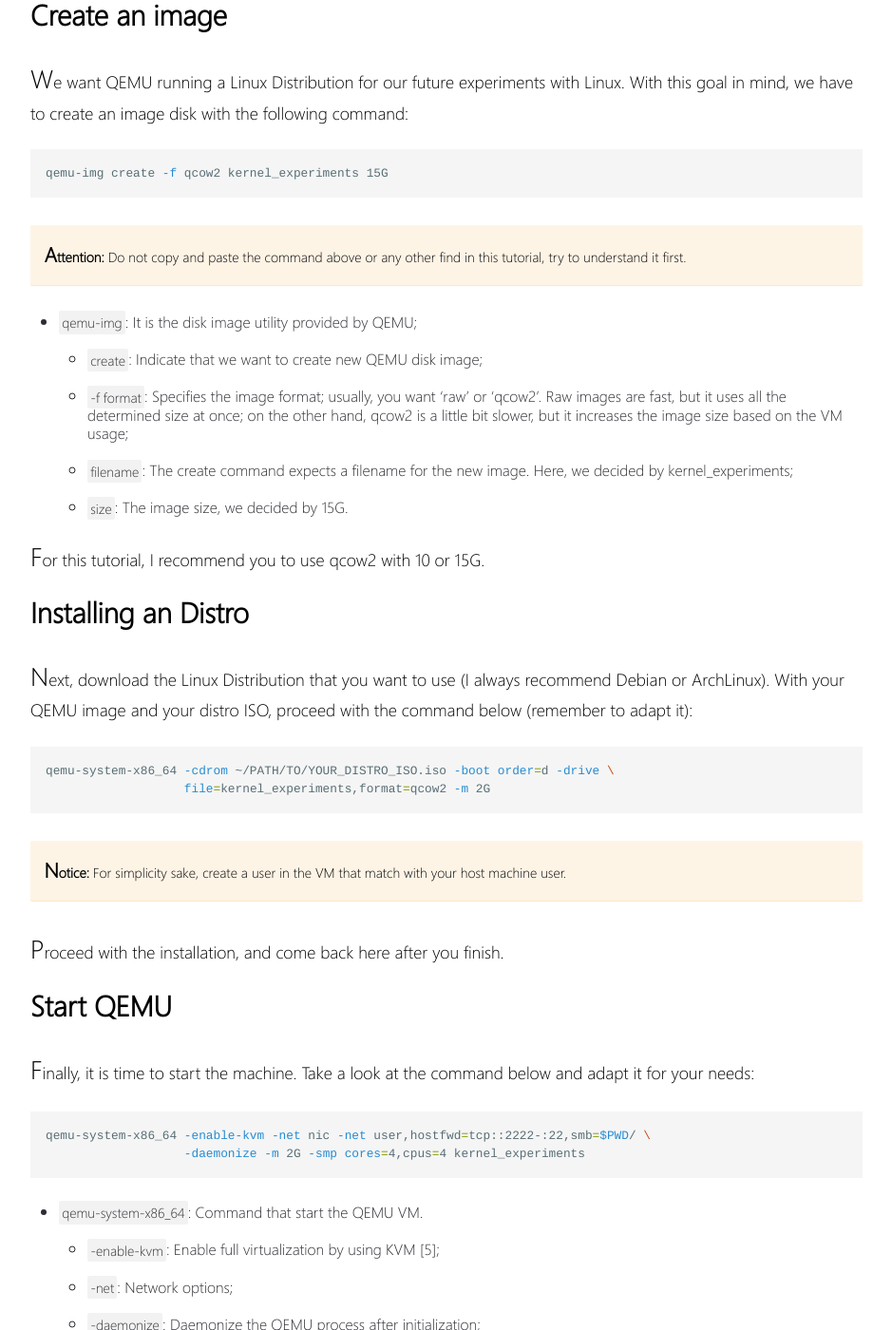
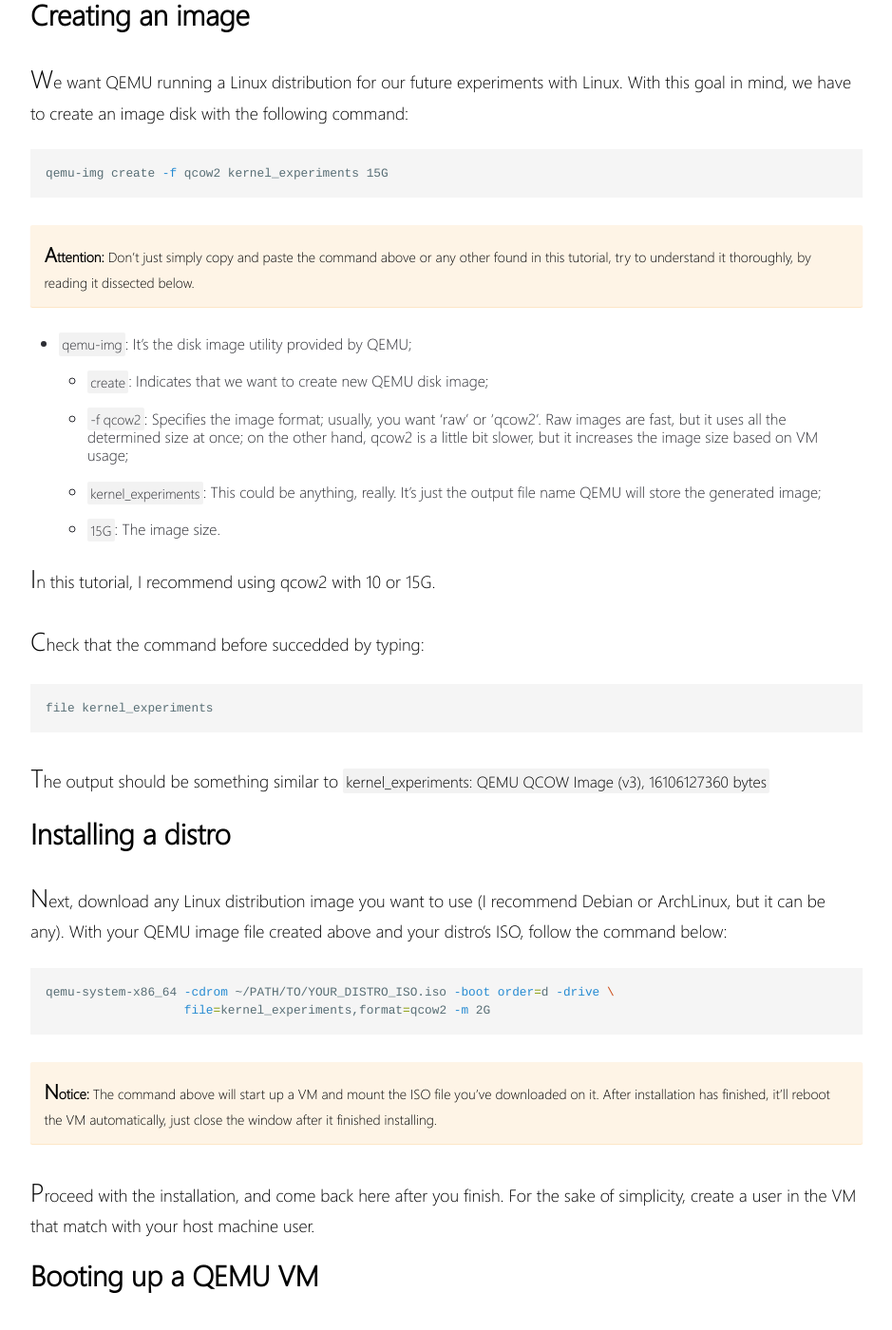
Before and after one commit to webfolder/siqueira.tech, a Jekyll site: the page built from _posts/others/2018-09-11-use-qemu-to-play-with-linux.md, in a window 1280 px wide and 1400 px high, scrolled down 1592 px. Shown: the whole window at 95% size, without its empty margins (170-1109 px from the left). Built offline with Jekyll 4.4.1, drawn with Linux system fonts in a browser that asks for light colours; some of the changed text lies outside the part shown.

Commit message:
My two cents contributing to QEMUs tutorial

````diff
--- a/_posts/others/2018-09-11-use-qemu-to-play-with-linux.md
+++ b/_posts/others/2018-09-11-use-qemu-to-play-with-linux.md
@@ -25,14 +25,14 @@
 
 ## Introduction
 
-If you are curious about Linux Kernel development, but you feel afraid of
-accidentally break your system due to your experiments, the answer for your
-problems can be summarize in one technology: Virtual Machine (VM). In this
-tutorial, we will examine how to use QEMU, which is an extremely powerful
+If you are curious about Linux Kernel development, but feel afraid of
+accidentally breaking your system due to experiments, the answer for such
+problems can be summarized in one technology: Virtual Machine (VM). In this
+tutorial, we'll examine how to use QEMU, which is an extremely powerful
 hardware virtualization tool that can be used in many different contexts. I
-particularly appreciate QEMU because it is a very popular tool (as a result, it
-is easy to find information about it in the Internet), it receives constant
-updates, it is a feature rich machine emulation, it is free software, and it
+particularly appreciate QEMU because it's a very popular tool (thus easy to
+find information about it on the Internet), it's updated constantly,
+it features rich machine emulation, it's free software, and it
 was originally designed for development.
 
 QEMU is a generic machine emulator based on dynamic translation [3] that can
@@ -40,13 +40,13 @@
 
 * **Full system emulation**: A mode that completely emulates a computer. It
   can be used to launch different Operating Systems (OS);
-* **User mode emulation**: Enables to launch a process for one sort of CPU on
+* **User mode emulation**: Enables launching a process for one sort of CPU on
   another CPU.
 
-If you have recent `x86` machine, you can use QEMU with KVM and achieve high
+If you have an `x86` machine, you can use QEMU with KVM and achieve high
 performance.
 
-## Prerequisites: Install QEMU and KVM
+## Prerequisites: Installing QEMU and KVM
 
 To follow this tutorial you need to install QEMU and Samba Client (for sharing
 between your host and guest).
@@ -67,9 +67,9 @@
 sudo apt install qemu samba samba-client
 ```
 
-## Create an image
+## Creating an image
 
-We want QEMU running a Linux Distribution for our future experiments with
+We want QEMU running a Linux distribution for our future experiments with
 Linux. With this goal in mind, we have to create an image disk with the
 following command:
 
@@ -77,28 +77,33 @@
 qemu-img create -f qcow2 kernel_experiments 15G
 ```
 **Attention:**
-Do not copy and paste the command above or any other find in this tutorial, try
-to understand it first.
+Don't just simply copy and paste the command above or any other found in this tutorial, try
+to understand it thoroughly, by reading it dissected below.
 {: .notice_warning}
 
 
-* `qemu-img`: It is the disk image utility provided by QEMU;
-  * `create`: Indicate that we want to create new QEMU disk image;
-  * `-f format`: Specifies the image format; usually, you want 'raw' or
+* `qemu-img`: It's the disk image utility provided by QEMU;
+  * `create`: Indicates that we want to create new QEMU disk image;
+  * `-f qcow2`: Specifies the image format; usually, you want 'raw' or
     'qcow2'. Raw images are fast, but it uses all the determined size at once;
     on the other hand, qcow2 is a little bit slower, but it increases the image
-    size based on the VM usage;
-  * `filename`: The create command expects a filename for the new image. Here,
-    we decided by kernel_experiments;
-  * `size`: The image size, we decided by 15G.
+    size based on VM usage;
+  * `kernel_experiments`: This could be anything, really. It's just the output file name QEMU will store the generated image;
+  * `15G`: The image size.
 
-For this tutorial, I recommend you to use qcow2 with 10 or 15G.
+In this tutorial, I recommend using qcow2 with 10 or 15G.
 
-## Installing an Distro
+Check that the command before succedded by typing:
+```bash
+file kernel_experiments
+```
 
-Next, download the Linux Distribution that you want to use (I always recommend
-Debian or ArchLinux). With your QEMU image and your distro ISO, proceed with
-the command below (remember to adapt it):
+The output should be something similar to `kernel_experiments: QEMU QCOW Image (v3), 16106127360 bytes`
+
+## Installing a distro
+
+Next, download any Linux distribution image you want to use (I recommend
+Debian or ArchLinux, but it can be any). With your QEMU image file created above and your distro's ISO, follow the command below:
 
 ```bash
 qemu-system-x86_64 -cdrom ~/PATH/TO/YOUR_DISTRO_ISO.iso -boot order=d -drive \
@@ -106,13 +111,13 @@
 ```
 
 **Notice:**
-For simplicity sake, create a user in the VM that match with your host machine
-user.
+The command above will start up a VM and mount the ISO file you've downloaded on it. After installation has finished, it'll reboot the VM automatically, just close the window after it finished installing.
 {: .notice_warning}
 
-Proceed with the installation, and come back here after you finish.
+Proceed with the installation, and come back here after you finish. For the sake of simplicity, create a user in the VM that match with your host machine
+user.
 
-## Start QEMU
+## Booting up a QEMU VM
 
 Finally, it is time to start the machine. Take a look at the command below and
 adapt it for your needs:
@@ -129,55 +134,57 @@
   * `-m`: RAM size;
   * `-smp`: Simulate a SMP system with n CPUs.
 
-For a detailed information about the above options take a look at the man page.
+This will pop up a window with the recently installed distribution from the step before. For a detailed information about options used in this command, take a look at the man page.
 
 **Notice:**
 In some distros, the command above fails or show a warning due to the
-`-enable-kvm` parameter. Probably, your username is not a part of the KVM
+`-enable-kvm` parameter. Probably, your host user isn't part of the KVM
 group. You can fix it by adding yourself to the KVM group. For example:
-`sudo usermod -a -G kvm username`
+`sudo usermod -a -G kvm $USER`
 {: .notice_warning}
 
-## Configure ssh
+## Configuring ssh (optional)
+
+At this point, it's possible to log in and out of the VM, but it requires typing the VM's user's password
+every single time. Followings steps below will create a passwordless ssh conection, using an RSA key pair
 
 **Info:**
-You have a vast number of options for setting up your SSH; we provide a 1000
+There's so many ways for setting up an SSH connection; here's a 1000
 foot view of the process.
 {: .notice_info}
 
-To improve your experience with VM, it is a good idea to set up the ssh. First,
-you need to create a key pair on your machine (if you do not have it yet) with
-the command:
+First, create an RSA key pair on the host machine (if there isn't any already) with the command:
 
 ```
 ssh-keygen -t rsa
 ```
 
-We will not discuss details about this processes here because you can easily
-find information about this configuration on the Internet [4]. After the key
-set up, you need to prepare your VM to accept ssh connection. Just install the
-package `openssh` (Arch: openssh, Debian: openssh-server).
+Explaining the command above is beyond this tutorial. There's plenty information about it on the Internet [4].
+After the key is set up, you need to prepare the recently created VM to accept ssh connections. Just install the
+package `openssh` on it (Arch: openssh, Debian: openssh-server).
 
-Subsequently a fresh installation, you will need to temporally enable password
-authentication in your VM in order to get into the VM from your host machine.
+Because this is a fresh installation, you will need to temporally enable password
+authentication in the VM in order to log in from the host machine.
 Follow the steps below:
 
-1. In your VM:  `sudo vim /etc/ssh/sshd_config`;
-2. Search for `PasswordAuthentication`, enable it by uncomment (just delete the
-  `#` in front of the option) and set it to `yes`;
-3. Restart the service: `sudo systemctl restart sshd`.
+1. In the VM: `sudo sed -i 's/#.*PasswordAuthentication.*/PasswordAuthentication yes/' /etc/ssh/sshd_config`;
+2. Restart the service: `sudo systemctl restart sshd`.
 
-Now, from your host machine test the login in the VM with:
+Now, from the host machine test logging in into the VM with:
 
 ```
 ssh -p 2222 127.0.0.1
 ```
 
-If everything works as expected, at this point, you can access the VM from your
-host machine. Go out of the VM, and from your host machine type:
+**Notice**
+Note that the command above will try to log int to VM using the default host's username, which is $USER.
+{: .notice_warning}
+
+If everything works as expected, at this point, you're probably accessing the VM's shell.
+Moving on, log out of the VM, and from the host machine type the following:
 
 ```
-ssh-copy-id -p 2222 user@127.0.0.1
+ssh-copy-id -p 2222 $USER@127.0.0.1
 ```
 
 Try to reaccess the VM, open the file `sshd_config`, comment the line with
@@ -187,9 +194,9 @@
 
 ## Conclusion
 
-Keep in mind that we just scratch the QEMU surface, this tool provides a lot of
-features and have other tools to make easy the management of VMs. Finally,
-follow the feed for new tutorials about QEMU and Linux development.
+Keep in mind that we just scratched QEMU's surface, this tool provides a lot of
+features and have other tools to make VM management easy. Finally,
+follow my feed for new tutorials about QEMU and Linux development.
 
 ## History
 
````
